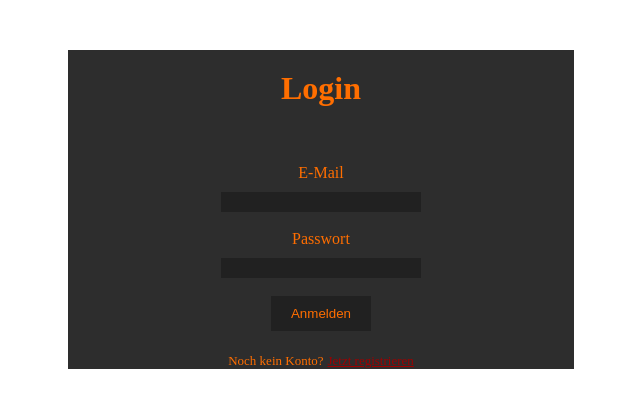
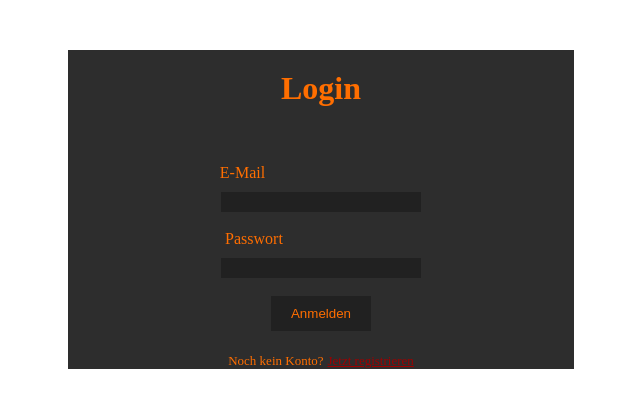
Before and after one commit to fh-erfurt/SnackIt, a PHP site: page /views/accounts/login.php in a window 1280 px wide. Shown: the top 408 px of the page, without its empty margins (319-959 px from the left). Run offline with PHP 8.4, Linux system fonts and the light colour scheme.

Commit message:
+small fix

```diff
--- a/project/views/accounts/login.php
+++ b/project/views/accounts/login.php
@@ -12,11 +12,11 @@
 	<br />
 
 	<form method='post' name='loginForm' id=login-form>
-		<label class="email" for='email'>E-Mail</label> <br />
+		<label class="email" for='email' style="padding-right: 157px;">E-Mail</label> <br />
 		<input type='email' name='email' style="margin-top: 10px;height: 20px;width: 200px;border: none;background-color: #212121;color: #FF6E00;" id='email' value=<?=isset($_POST['email']) ? htmlspecialchars($_POST['email']) : '';?> ><br />
 		<span id='emailError'></span>
 		<br />
-		<label for='password'>Passwort</label> <br />
+		<label for='password' style="padding-right: 134px;" >Passwort</label> <br />
 		<input type='password' name='password' style="margin-top: 10px;height: 20px;width: 200px;border: none;background-color: #212121;color: #FF6E00;" id='password' /><br />
 		<span id='passwordError'></span><br />
 		<input type='submit' name='submitBtn' value='Anmelden' class='loginButton'><br />
```
